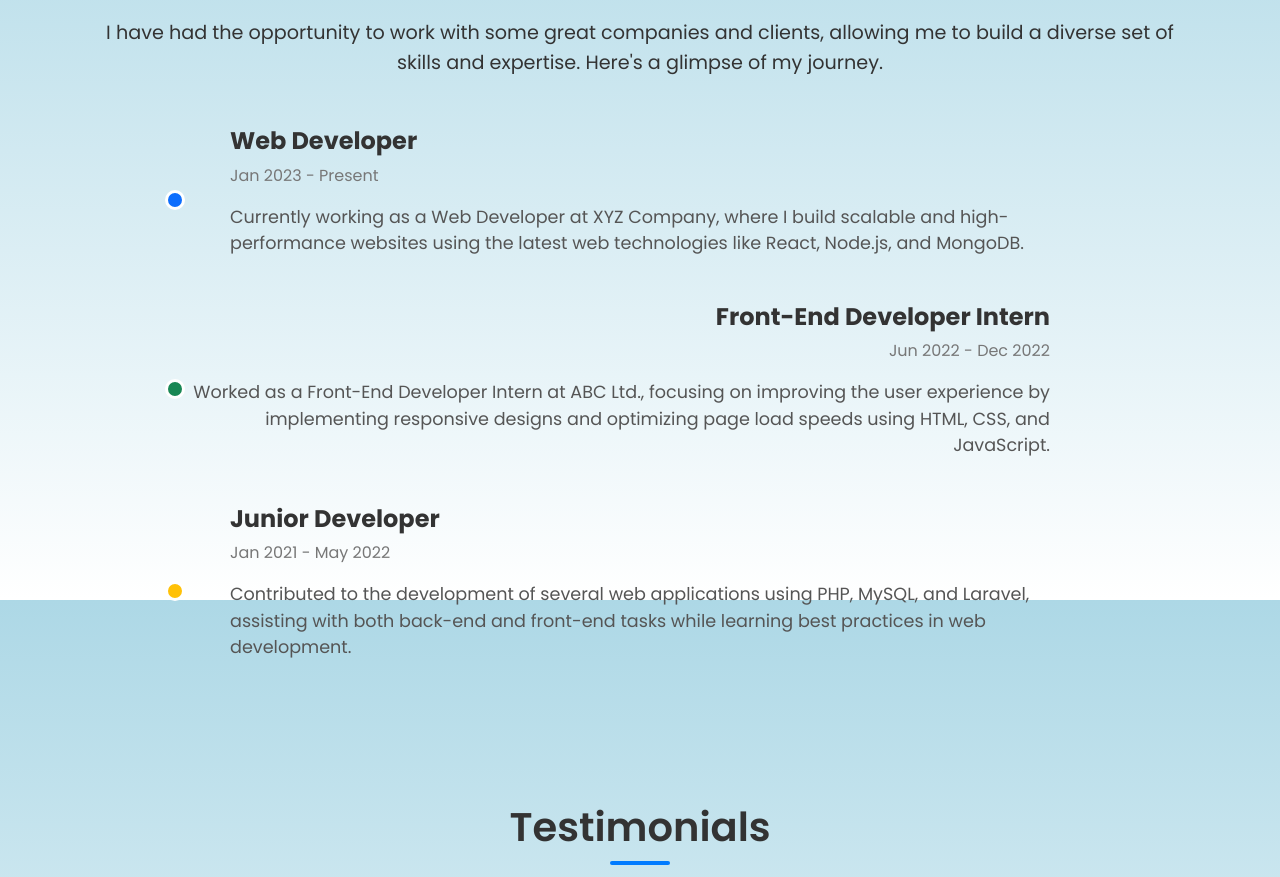
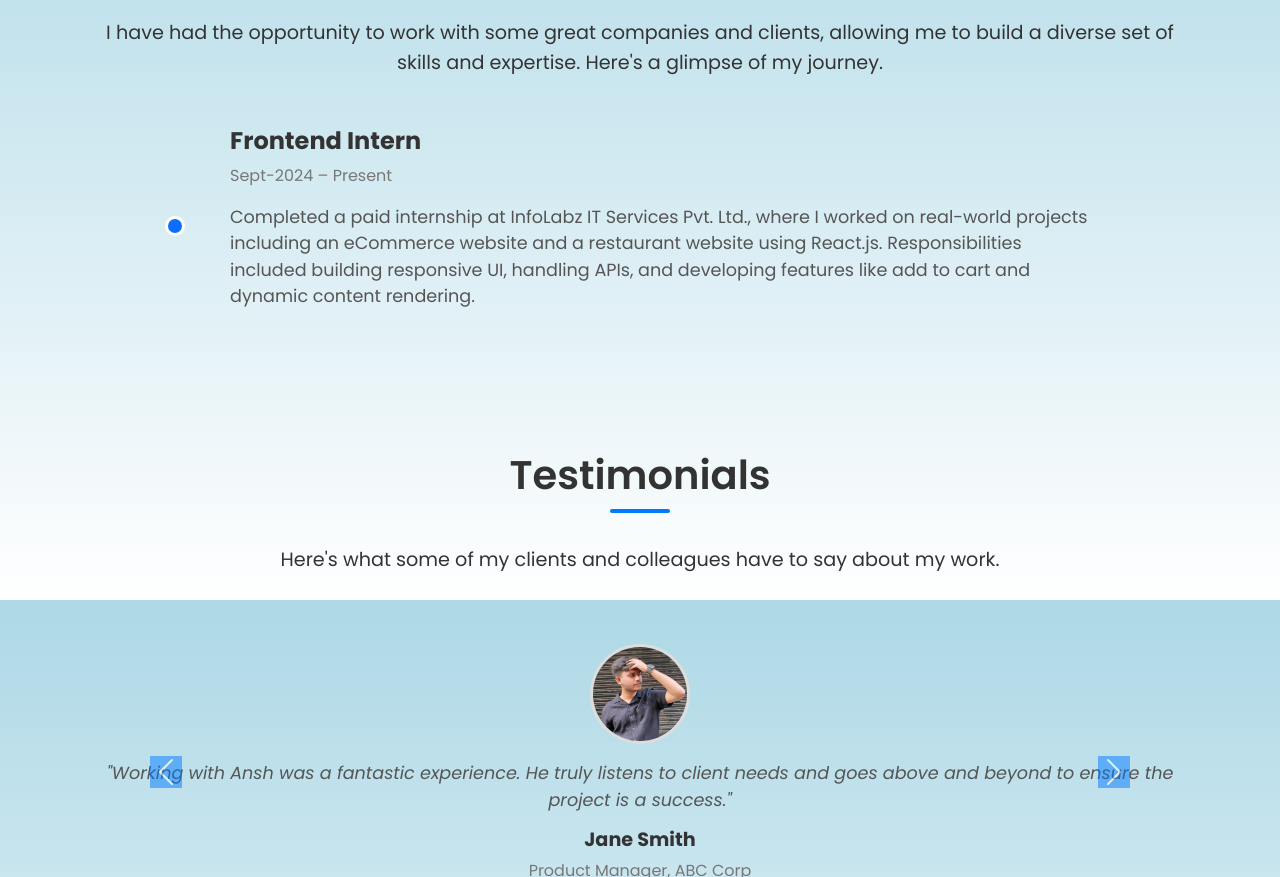
Before and after one commit to anshvaghela-dev/My-Portfolio, a plain HTML site: page index.html in a window 1280 px wide. Shown: the part 3400-4277 px from the top of the page. Drawn offline with nearby package versions, Linux system fonts and the light colour scheme.

Commit message:
updated cv

```diff
--- a/index.html
+++ b/index.html
@@ -251,28 +251,22 @@
           <div class="col-md-6">
             <h3 class="subsection-title">Back-End Development</h3>
             <ul class="list">
-              <li>Node.js, Express</li>
+              <!-- <li>Node.js, Express</li> -->
               <li>REST APIs</li>
-              <li>Database Management (MongoDB, MySQL)</li>
+              <li>Database Management (MySQL)</li>
               <!-- <li>Authentication (JWT, OAuth)</li> -->
             </ul>
             <div class="progress-bar-wrapper">
               <div class="progress">
                 <div class="progress-bar nodejs" style="width: 80%">
-                  Node.js (80%)
+                  Rest APIs (80%)
                 </div>
               </div>
               <div class="progress">
                 <div class="progress-bar express" style="width: 70%">
-                  Express (70%)
+                  MySQL (70%)
                 </div>
               </div>
-              <div class="progress">
-                <div class="progress-bar mongodb" style="width: 75%">
-                  MongoDB (75%)
-                </div>
-              </div>
-            </div>
           </div>
         </div>
       </div>
@@ -418,45 +412,13 @@
 
         <!-- Timeline Start -->
         <div class="timeline">
-          <!-- Experience 1 -->
           <div class="timeline-item">
             <div class="timeline-icon bg-primary"></div>
             <div class="timeline-content">
-              <h5 class="timeline-title">Web Developer</h5>
-              <p class="timeline-duration">Jan 2023 - Present</p>
+              <h5 class="timeline-title">Frontend Intern</h5>
+              <p class="timeline-duration">Sept-2024 – Present</p>
               <p class="timeline-description">
-                Currently working as a Web Developer at XYZ Company, where I
-                build scalable and high-performance websites using the latest
-                web technologies like React, Node.js, and MongoDB.
-              </p>
-            </div>
-          </div>
-
-          <!-- Experience 2 -->
-          <div class="timeline-item">
-            <div class="timeline-icon bg-success"></div>
-            <div class="timeline-content">
-              <h5 class="timeline-title">Front-End Developer Intern</h5>
-              <p class="timeline-duration">Jun 2022 - Dec 2022</p>
-              <p class="timeline-description">
-                Worked as a Front-End Developer Intern at ABC Ltd., focusing on
-                improving the user experience by implementing responsive designs
-                and optimizing page load speeds using HTML, CSS, and JavaScript.
-              </p>
-            </div>
-          </div>
-
-          <!-- Experience 3 -->
-          <div class="timeline-item">
-            <div class="timeline-icon bg-warning"></div>
-            <div class="timeline-content">
-              <h5 class="timeline-title">Junior Developer</h5>
-              <p class="timeline-duration">Jan 2021 - May 2022</p>
-              <p class="timeline-description">
-                Contributed to the development of several web applications using
-                PHP, MySQL, and Laravel, assisting with both back-end and
-                front-end tasks while learning best practices in web
-                development.
+                Completed a paid internship at InfoLabz IT Services Pvt. Ltd., where I worked on real-world projects including an eCommerce website and a restaurant website using React.js. Responsibilities included building responsive UI, handling APIs, and developing features like add to cart and dynamic content rendering.
               </p>
             </div>
           </div>
```
